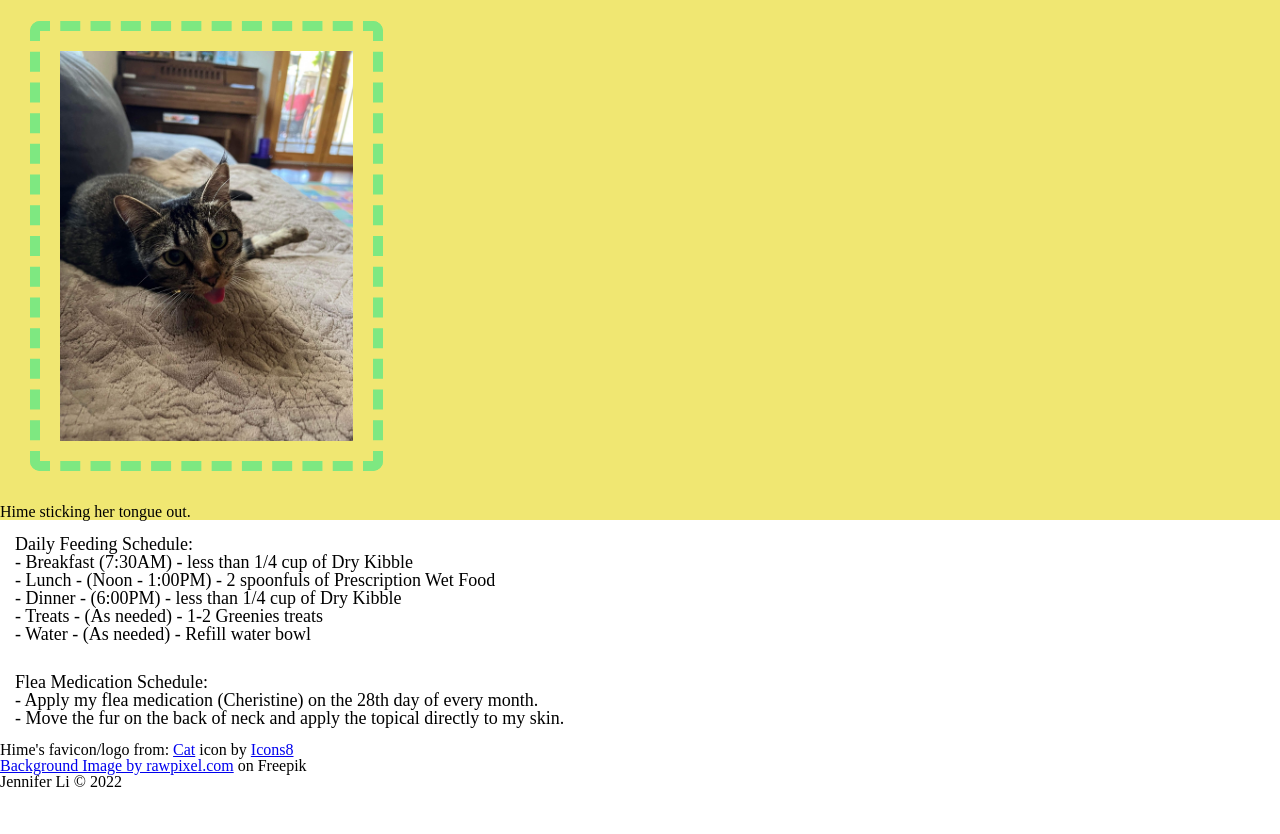
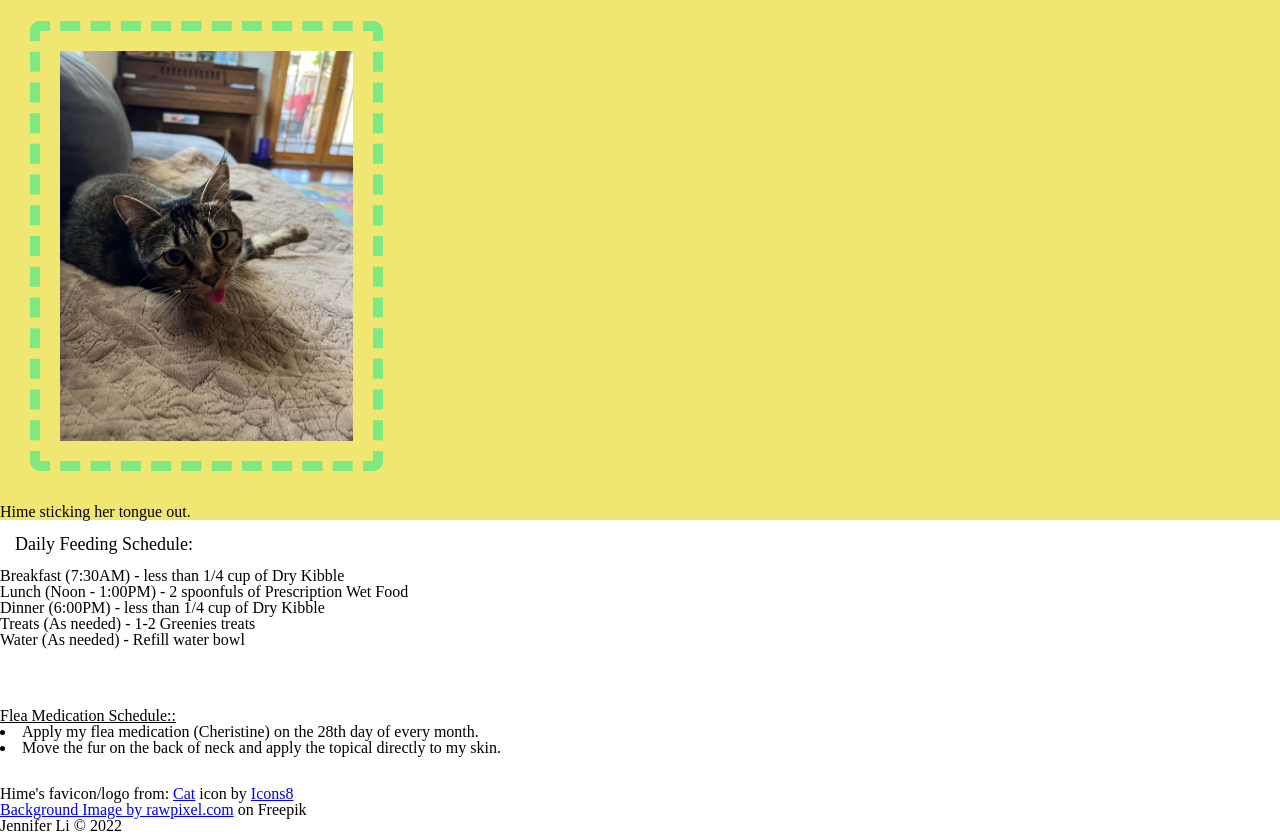
Before and after one commit to lijenn/portfolio-content, a plain HTML site: page care.html in a window 1280 px wide. Shown: the part 255-1089 px from the top of the page. Before the commit the page ends 1045 px from the top, so only its background shows below. Drawn offline with Linux system fonts and the light colour scheme.

Commit message:
Add files via upload

```diff
--- a/care.html
+++ b/care.html
@@ -37,16 +37,20 @@
     </div>
     <p>
       Daily Feeding Schedule:
-      <br> - Breakfast (7:30AM) - less than 1/4 cup of Dry Kibble
-      <br> - Lunch - (Noon - 1:00PM) - 2 spoonfuls of Prescription Wet Food
-      <br> - Dinner - (6:00PM) - less than 1/4 cup of Dry Kibble
-      <br> - Treats - (As needed) - 1-2 Greenies treats
-      <br> - Water - (As needed) - Refill water bowl
+      <ul>
+      <li>Breakfast (7:30AM) - less than 1/4 cup of Dry Kibble</li>
+      <li>Lunch (Noon - 1:00PM) - 2 spoonfuls of Prescription Wet Food</li>
+      <li>Dinner (6:00PM) - less than 1/4 cup of Dry Kibble</li>
+      <li>Treats (As needed) - 1-2 Greenies treats</li>
+      <li>Water (As needed) - Refill water bowl</li>
+      </ul>
     </p>
     <p>
-      Flea Medication Schedule:
-      <br> - Apply my flea medication (Cheristine) on the 28th day of every month.
-      <br> - Move the fur on the back of neck and apply the topical directly to my skin.
+      <aside>
+        <u>Flea Medication Schedule::</u>
+        <li> Apply my flea medication (Cheristine) on the 28th day of every month.</li>
+        <li> Move the fur on the back of neck and apply the topical directly to my skin.</li>
+      </aside>
     </p>
   </main>
   <footer>
```
